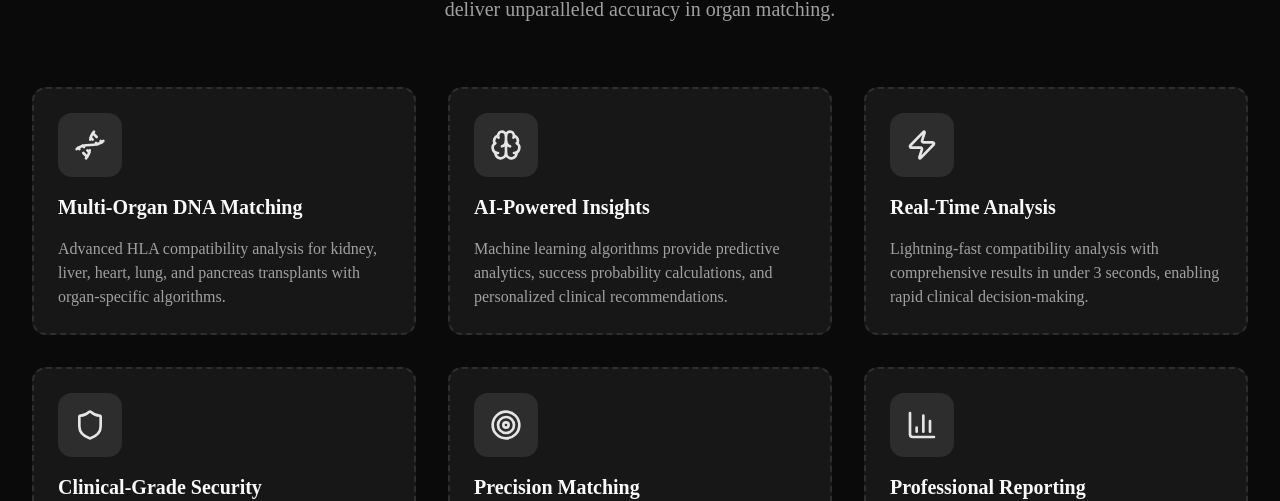
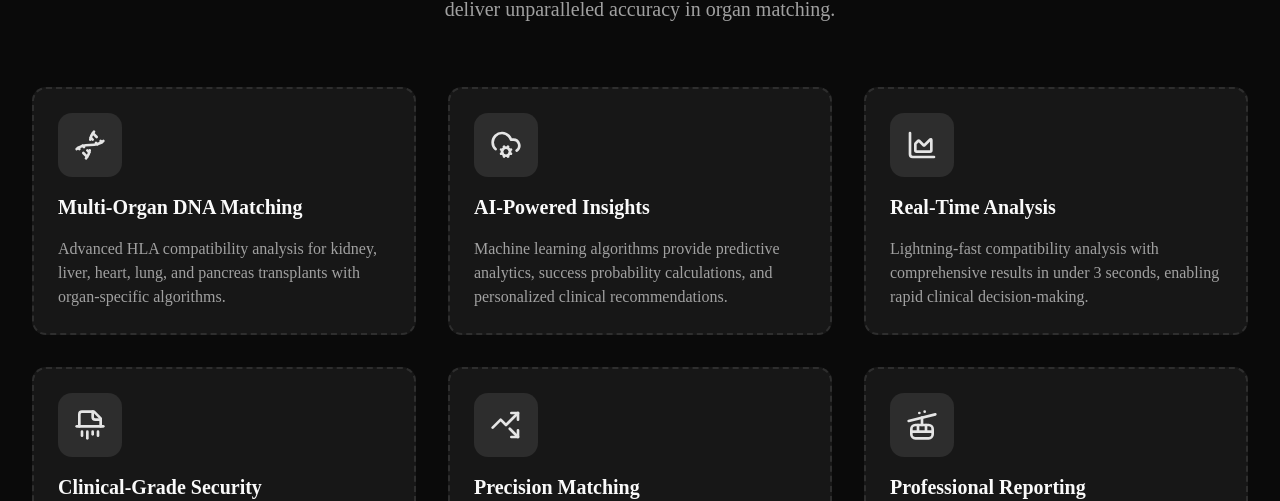
Before and after one commit to mikaelendale/BioMatch, a React (Vite) app: page / in a window 1280 px wide. Shown: the part 1253-1754 px from the top of the page. Built offline with nearby package versions, Linux system fonts and the light colour scheme; no server answers; a web font is replaced by a local one; what groq-sdk would draw is missing.

Commit message:
Update Landing.tsx

```diff
--- a/src/Landing.tsx
+++ b/src/Landing.tsx
@@ -5,17 +5,17 @@ import { Card, CardContent } from "@/components/ui/card"
 import { Badge } from "@/components/ui/badge"
 import {
     Dna,
-    Brain,
-    Zap,
-    Shield,
     Users,
     Award,
     ArrowRight,
-    Target,
-    BarChart3,
     ChevronRight,
     GitGraphIcon,
     AlignVerticalJustifyEnd,
+    ChartArea,
+    CloudCog,
+    Shredder,
+    TrendingUpDown,
+    CableCar,
 } from "lucide-react"
 import Footer from "./components/footer"
 import { InfiniteSlider } from "./components/motion-primitives/infinite-slider"
@@ -31,31 +31,31 @@ export default function LandingPage() {
                 "Advanced HLA compatibility analysis for kidney, liver, heart, lung, and pancreas transplants with organ-specific algorithms.",
         },
         {
-            icon: <Brain className="h-8 w-8 text-primary" />,
+            icon: <CloudCog className="h-8 w-8 text-primary" />,
             title: "AI-Powered Insights",
             description:
                 "Machine learning algorithms provide predictive analytics, success probability calculations, and personalized clinical recommendations.",
         },
         {
-            icon: <Zap className="h-8 w-8 text-primary" />,
+            icon: <ChartArea className="h-8 w-8 text-primary" />,
             title: "Real-Time Analysis",
             description:
                 "Lightning-fast compatibility analysis with comprehensive results in under 3 seconds, enabling rapid clinical decision-making.",
         },
         {
-            icon: <Shield className="h-8 w-8 text-primary" />,
+            icon: <Shredder className="h-8 w-8 text-primary" />,
             title: "Clinical-Grade Security",
             description:
                 "HIPAA-compliant platform with enterprise-level security, audit trails, and comprehensive data protection protocols.",
         },
         {
-            icon: <Target className="h-8 w-8 text-primary" />,
+            icon: <TrendingUpDown className="h-8 w-8 text-primary" />,
             title: "Precision Matching",
             description:
                 "Advanced cross-reactive group analysis and partial match detection for optimal donor-recipient compatibility assessment.",
         },
         {
-            icon: <BarChart3 className="h-8 w-8 text-primary" />,
+            icon: <CableCar className="h-8 w-8 text-primary" />,
             title: "Professional Reporting",
             description:
                 "Comprehensive PDF reports with detailed compatibility breakdowns, risk assessments, and clinical recommendations for medical teams.",
```
